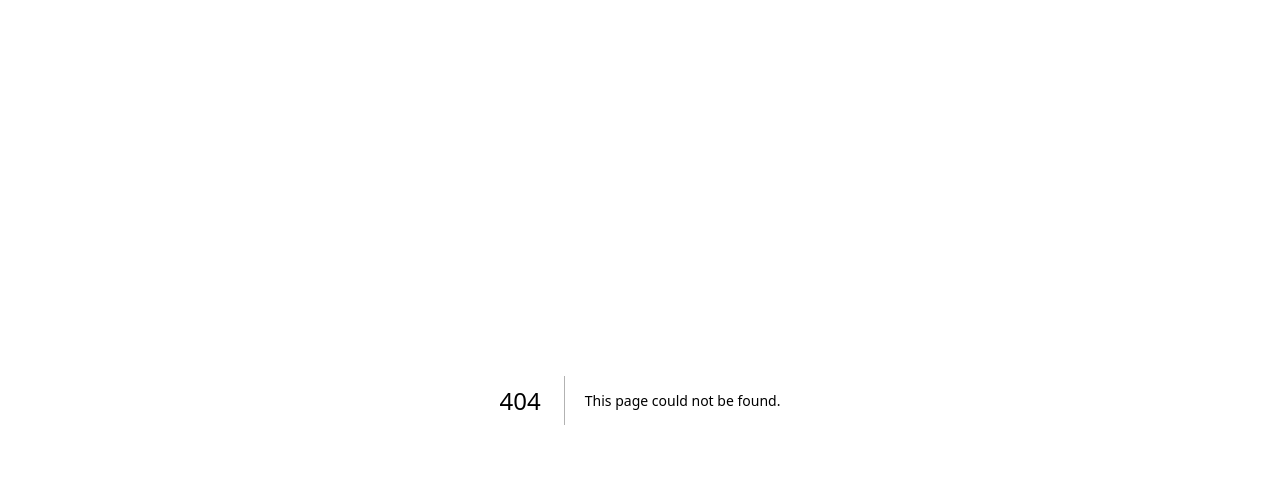
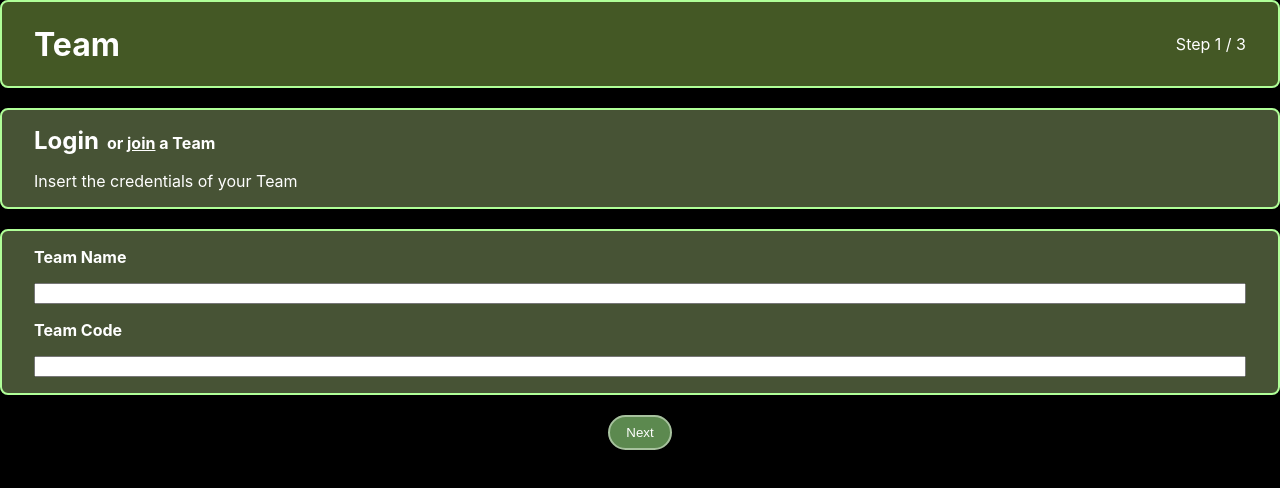
Before and after one commit to t3llscode/steptime, a Next.js app in the folder njs-st/next-app/: page /auth in a window 1280 px wide. Before the commit this address had no page. Shown: the top 488 px of the page. Built offline with nearby package versions, Linux system fonts and the light colour scheme.

Commit message:
V0.9.2 (create first auth form prototype)

```diff
--- /dev/null
+++ b/njs-st/next-app/src/pages/auth.module.css
@@ -0,0 +1,82 @@
+.banner {
+    display: flex;
+    flex-direction: row;
+    background-color: rgb(68, 88, 37);
+    padding: 1rem 2rem;
+    justify-content: space-between;
+    align-items: center;
+    border: 2px solid rgb(176, 255, 152);
+    border-radius: 0.5rem;
+}
+
+.banner h1 {
+    font-size: 2rem;
+    margin: 0px;
+}
+
+.info {
+    display: flex;
+    flex-direction: column;
+    background-color: rgb(71, 83, 53);
+    padding: 1rem 2rem;
+    gap: 1rem;
+    border: 2px solid rgb(176, 255, 152);
+    border-radius: 0.5rem;
+}
+
+.info .row {
+    display: flex;
+    flex-direction: row;
+    justify-content: flex-start;
+    align-items: flex-end;
+    gap: 0.5rem;
+}
+
+.navigation {
+    display: flex;
+    justify-content: space-between;
+    align-items: center;
+    width: 100%;
+}
+
+.navigation button:first-child {
+    margin-right: auto;
+}
+
+.navigation button:last-child {
+    margin-left: auto;
+}
+
+.navigation button {
+    color: white;
+    background-color: rgb(92, 137, 79);
+    border: 2px solid rgb(167, 194, 158);
+    border-radius: 2rem;
+    padding: 0.5rem 1rem;
+    cursor: pointer;
+}
+
+.info .row h3 {
+    font-size: 1rem;
+    margin-bottom: 0.1rem;
+}
+
+.info .link {
+    text-decoration: underline;
+    cursor: pointer;
+}
+
+.info .row h2 {
+    font-size: 1.5rem;
+    margin: 0px;
+}
+
+.info p {
+    font-size: 1rem;
+    margin: 0px;
+}
+
+.info h3 {
+    font-size: 1rem;
+    margin: 0px;
+}
--- /dev/null
+++ b/njs-st/next-app/src/pages/auth.tsx
@@ -0,0 +1,136 @@
+import Head from 'next/head';
+import { useRouter } from 'next/router';
+import { useEffect, useState } from 'react';
+import Script from 'next/script';
+
+import styles from './auth.module.css';
+
+import SelectBar from 'components/auth/selectbar';
+
+export default function Home() {
+
+    const router = useRouter();
+    const { acc } = router.query;
+    const { team } = router.query; // TODO: Implement Auto Team Join
+
+    const [step, setStep] = useState(0);
+    const maxStep = 3;
+
+    const [teamAction, setTeamAction] = useState('Login');
+    const [accAction, setAccAction] = useState('Login');
+
+    const accClick = {
+        'Sign Up': ['or', 'login', '', 'Login'],
+        'Login': ['or', 'sign up', '', 'Sign Up']
+    }
+
+    const teamClick = {
+        'Login': ['or', 'join', 'a Team', 'Join'],
+        'Join': ['or', 'create', 'a Team', 'Create'],
+        'Create': ['or', 'login', 'a Team', 'Login']
+    }
+
+    const accText  = {
+        'Sign Up': 'Set the name and PIN of your new Account',
+        'Login': 'Insert the credentials of your Account'
+    }
+
+    const teamText = {
+        'Login': 'Insert the credentials of your Team',
+        'Join': 'Insert the credentials of the Team you want to join',
+        'Create': 'Set a name and password for your new Team'
+    }
+
+    useEffect(() => {
+        console.log(accAction)
+    }, [accAction])
+
+    return (
+        <div>
+            <Head>
+                <title>StepTime Login</title>
+                <link rel="icon" href="https://data.t3l.ls/media/maintime.ico" />
+            </Head>
+
+            <main>
+
+                { step === 0 && (
+                    <>
+                        <div className={styles.banner}>
+                            <h1>Team</h1>
+                            <p>Step {step + 1} / {maxStep}</p>
+                        </div>
+                        <br></br>
+                        <div className={styles.info}>
+                            <div className={styles.row}>
+                                <h2>{teamAction}</h2>
+                                <h3>
+                                    {teamClick[teamAction][0]} <a className={styles.link} onClick={() => {setTeamAction(teamClick[teamAction][3])}}>{teamClick[teamAction][1]}</a> {teamClick[teamAction][2]}
+                                </h3>
+                            </div>
+                            <p>{teamText[teamAction]}</p>
+                        </div>
+                        <br></br>
+                        <div className={styles.info}>
+                            <h3 className={styles.tag}>Team Name</h3>
+                            <input id="tb_teamname" className={styles.input} type="text" name="teamname" required/>
+                            <h3 className={styles.tag}>Team Code</h3>
+                            <input id="tb_teamcode" className={styles.input} type="text" name="teamcode" required/>
+                        </div>
+                    </>
+                )}
+
+                { step === 1 && (
+                    <>
+                        <div className={styles.banner}>
+                            <h1>Account</h1>
+                            <p>Step {step + 1} / {maxStep}</p>
+                        </div>
+                        <br></br>
+                        <div className={styles.info}>
+                            <div className={styles.row}>
+                                <h2>{accAction}</h2>
+                                <h3>
+                                    {accClick[accAction][0]} <a className={styles.link} onClick={() => {setAccAction(accClick[accAction][3])}}>{accClick[accAction][1]}</a> {accClick[accAction][2]}
+                                </h3>
+                            </div>
+                            <p>{accText[accAction]}</p>
+                        </div>
+                        <br></br>
+                        <div className={styles.info}>
+                            <p className={styles.tag}>Your Name</p>
+                            <input id="tb_accname" className={styles.input} type="text" name="accname" required/>
+                            <h3 className={styles.tag}>PIN</h3>
+                            <input id="tb_accpin" className={styles.input} type="password" name="accpin" required/>
+                        </div>
+                    </>
+                )}
+
+                { step === 2 && (
+                    <>
+                        <div className={styles.banner}>
+                            <h1>Creation</h1>
+                            <p>Step {step + 1} / {maxStep}</p>
+                        </div>
+                        <br></br>
+                        <div className={styles.info}>
+                            <h2>Please wait while we create your account.</h2>
+                        </div>
+                    </>
+                )}
+
+                <br></br>
+
+                <div className={styles.navigation}>
+                    { step === 1 && (
+                        <button onClick={() => setStep(step - 1)}>Back</button>
+                    )}
+                    { step < 2 && (
+                        <button onClick={() => setStep(step + 1)}>Next</button>
+                    )}
+                </div>
+
+            </main>
+        </div>
+    );
+}
--- a/njs-st/next-app/src/styles/Home.module.css
+++ b/njs-st/next-app/src/styles/Home.module.css
@@ -30,3 +30,8 @@
   justify-content: center;
   align-items: center;
 }
+
+.link {
+  text-decoration: underline;
+  cursor: pointer;
+}
```
Also changed, not shown: njs-st/next-app/src/components/header/Header.module.css (+12 -0 lines), njs-st/next-app/src/components/header/Header.tsx (+4 -5 lines), njs-st/next-app/src/pages/login.tsx (deleted, +0 -37 lines), njs-st/next-app/src/pages/login.module.css (deleted).
